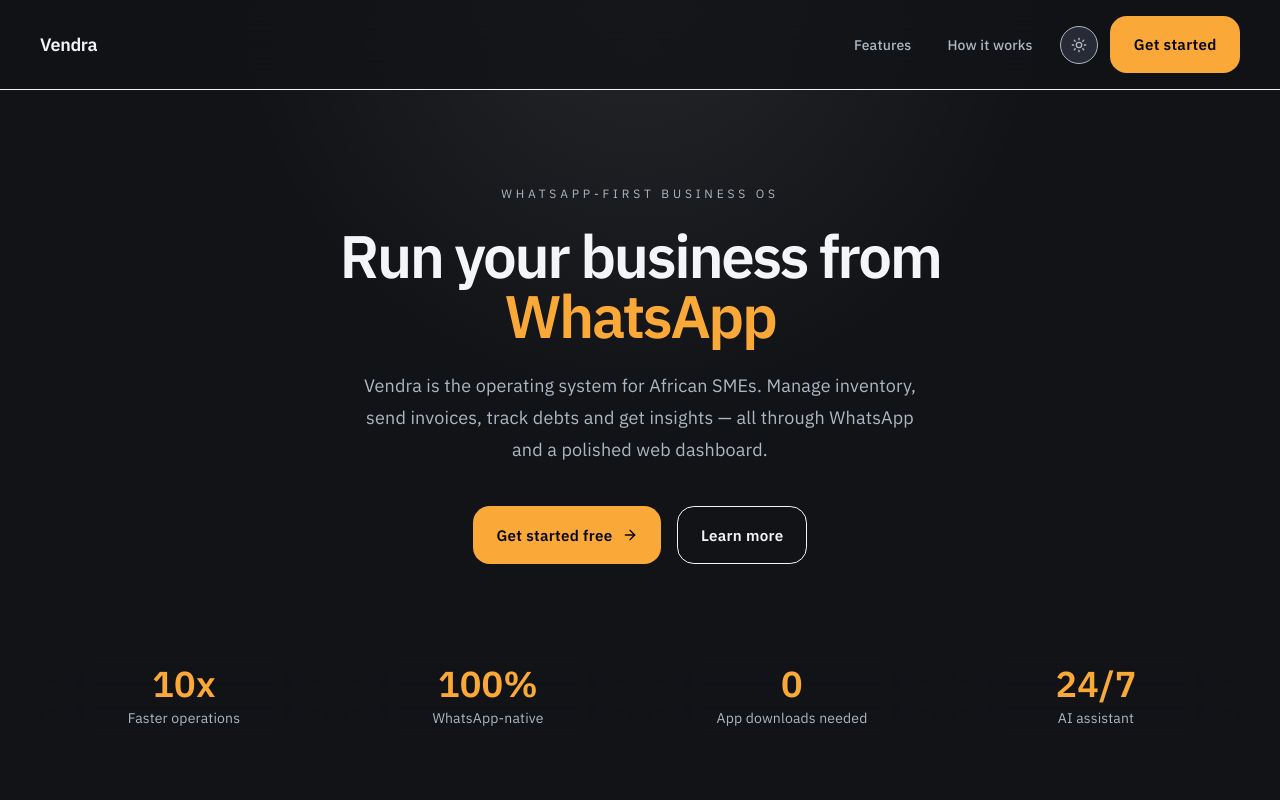
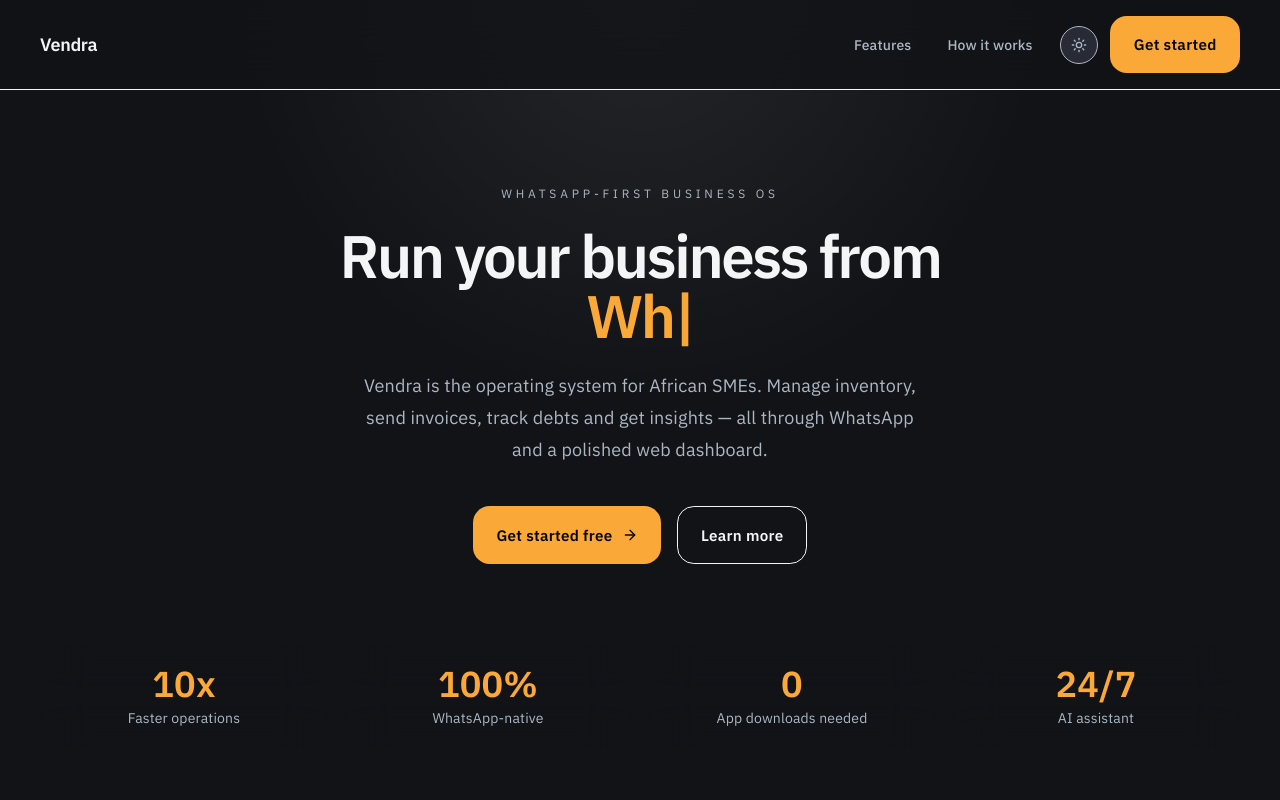
Before and after one commit to daniel-idowu-01/vendra, a Next.js app in the folder apps/web/: page / in a window 1280 px wide. Shown: the top 800 px of the page. Built offline with nearby package versions, Linux system fonts and the light colour scheme.

Commit message:
feat: animate text

```diff
--- a/apps/web/src/app/page.tsx
+++ b/apps/web/src/app/page.tsx
@@ -16,6 +16,7 @@ import {
   Store,
   TrendingUp
 } from "lucide-react";
+import { Typewriter } from "@/components/landing/typewriter";
 
 const features = [
   {
@@ -111,8 +112,9 @@ export default function LandingPage() {
               WhatsApp-first business OS
             </p>
             <h1 className="mt-6 text-4xl font-semibold tracking-[-0.04em] text-foreground sm:text-5xl lg:text-6xl">
-              Run your business from{" "}
-              <span className="text-accent">WhatsApp</span>
+              Run your business from
+              <br />
+              <Typewriter />
             </h1>
             <p className="mx-auto mt-6 max-w-xl text-base leading-7 text-muted-foreground sm:text-lg sm:leading-8">
               Vendra is the operating system for African SMEs. Manage inventory,
--- /dev/null
+++ b/apps/web/src/components/landing/typewriter.tsx
@@ -0,0 +1,36 @@
+"use client";
+
+import { useState, useEffect } from "react";
+
+const words = ["WhatsApp", "Anywhere"];
+
+export function Typewriter() {
+  const [wordIndex, setWordIndex] = useState(0);
+  const [charIndex, setCharIndex] = useState(0);
+  const [deleting, setDeleting] = useState(false);
+
+  useEffect(() => {
+    const current = words[wordIndex];
+    let timeout: ReturnType<typeof setTimeout>;
+
+    if (!deleting && charIndex < current.length) {
+      timeout = setTimeout(() => setCharIndex((i) => i + 1), 80);
+    } else if (!deleting && charIndex === current.length) {
+      timeout = setTimeout(() => setDeleting(true), 2000);
+    } else if (deleting && charIndex > 0) {
+      timeout = setTimeout(() => setCharIndex((i) => i - 1), 40);
+    } else if (deleting && charIndex === 0) {
+      setDeleting(false);
+      setWordIndex((i) => (i + 1) % words.length);
+    }
+
+    return () => clearTimeout(timeout);
+  }, [wordIndex, charIndex, deleting]);
+
+  return (
+    <span className="text-accent">
+      {words[wordIndex].slice(0, charIndex)}
+      <span className="animate-pulse">|</span>
+    </span>
+  );
+}
```
Also changed, not shown: 1 other file (tests, documents, lock files or other folders).
